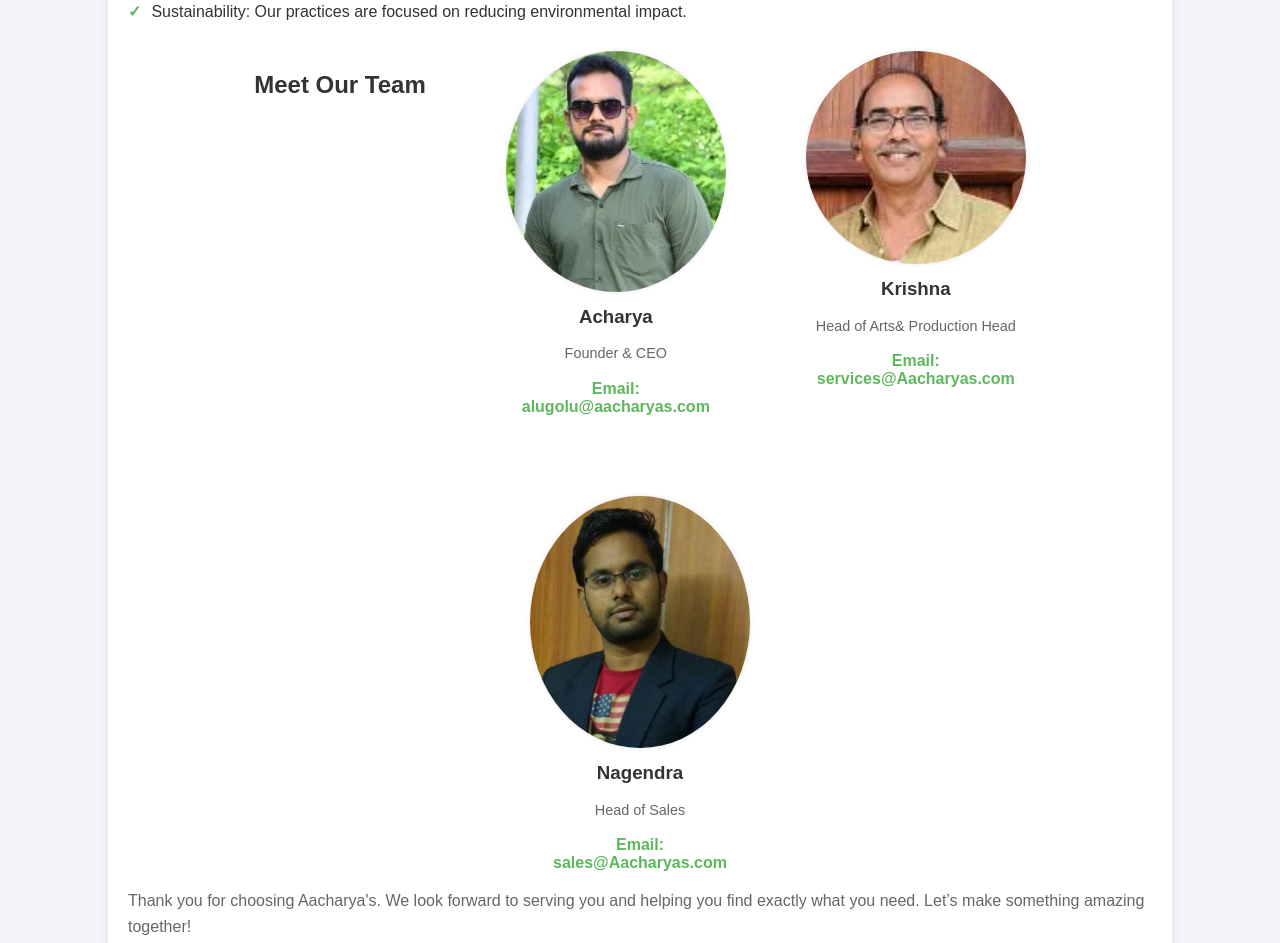
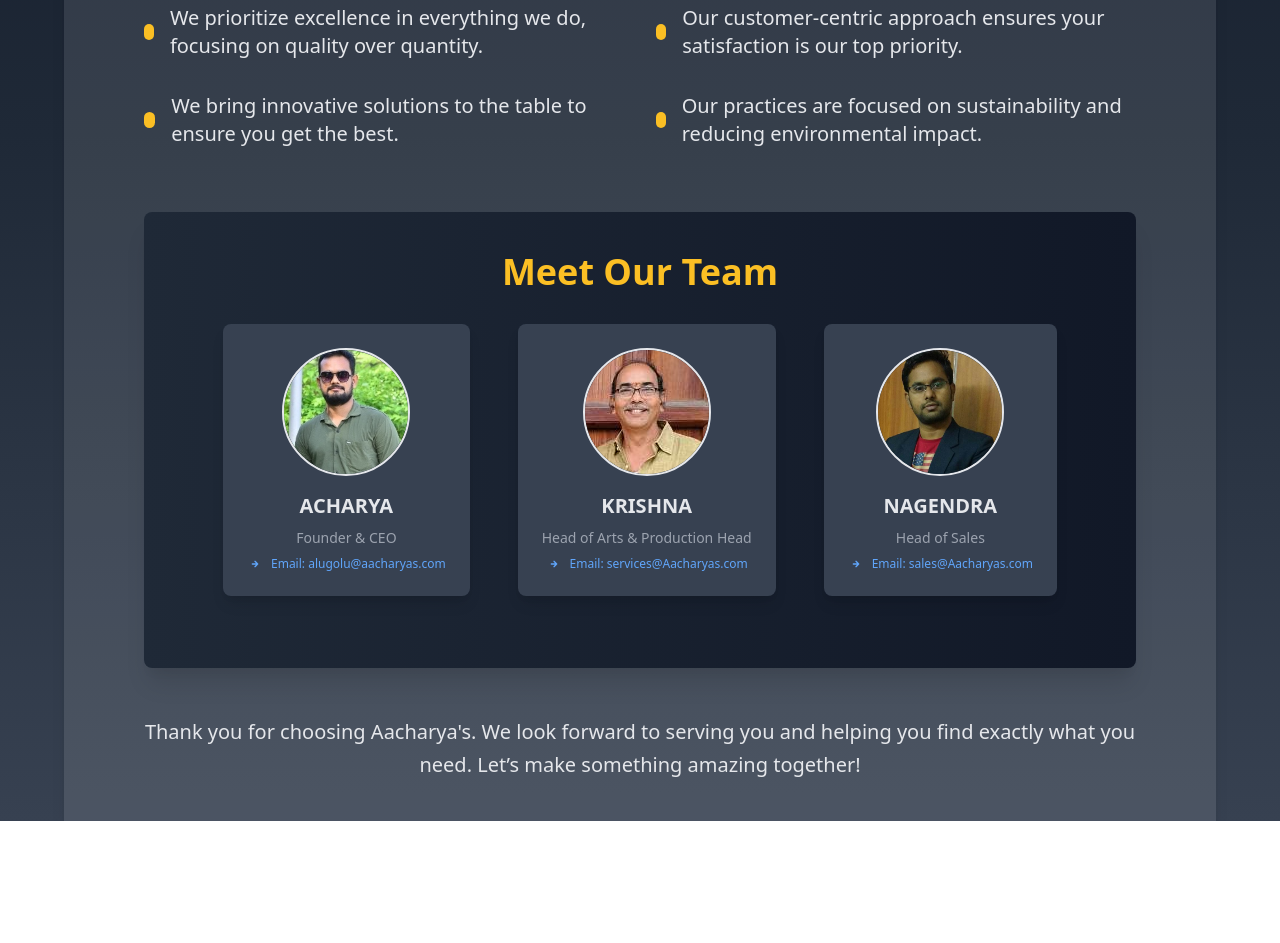
Before and after one commit to satya-n-git/StaticWebPage, a plain HTML site: page AacharyasFurniture/about.html in a window 1280 px wide. Shown: the part 551-1494 px from the top of the page. After the commit the page ends 1372 px from the top, so only its background shows below. Drawn offline with nearby package versions, Linux system fonts and the light colour scheme.

Commit message:
changes to about page

```diff
--- a/AacharyasFurniture/about.html
+++ b/AacharyasFurniture/about.html
@@ -1,165 +1,141 @@
 <!DOCTYPE html>
 <html lang="en">
-<head>
-  <meta charset="UTF-8">
-  <meta name="viewport" content="width=device-width, initial-scale=1.0">
-  <title>About Us - Aacharya's</title>
-  <style>
-    body {
-      font-family: Arial, sans-serif;
-      margin: 0;
-      padding: 0;
-      background-color: #f4f4f9;
-      color: #333;
-    }
+  <head>
+    <meta charset="UTF-8" />
+    <meta name="viewport" content="width=device-width, initial-scale=1.0" />
+    <link
+      href="https://fonts.googleapis.com/css2?family=Poppins:wght@300;400;600&display=swap"
+      rel="stylesheet"
+    />
+    <link
+      href="https://cdn.jsdelivr.net/npm/tailwindcss@2.2.19/dist/tailwind.min.css"
+      rel="stylesheet"
+    />
+    <title>About Us - Aacharya's</title>
+  </head>
+  <body
+    class="font-poppins bg-gradient-to-b from-gray-900 via-gray-800 to-gray-700 text-white"
+  >
+    <div class="min-h-screen flex justify-center items-center">
+      <div class="max-w-6xl mx-4 px-20 pt-6 pb-10 bg-white bg-opacity-10 shadow-lg">
+        <a
+          href="index.html"
+          class="text-blue-400 text-lg font-semibold hover:text-blue-500 mb-6 inline-block"
+        >Back to Home</a>
 
-    .container {
-      max-width: 80%; /* Increased container width */
-      margin: 50px auto;
-      padding: 20px;
-      background: #fff;
-      border-radius: 8px;
-      box-shadow: 0 0 10px rgba(0, 0, 0, 0.1);
-    }
+        <h1 class="text-6xl font-bold text-yellow-400 mb-6 text-center">About Us</h1>
 
-    h1, h2 {
-      text-align: center;
-      color: #333;
-    }
+        <p class="text-xl text-gray-200 leading-relaxed text-left mb-6">
+          Welcome to Aacharya's! We are a passionate and dynamic team driven by
+          the goal of delivering exceptional quality, cutting-edge innovation,
+          and an unwavering commitment to customer satisfaction in every project
+          we undertake. Founded in 2018, our mission has always been to create
+          products and services that stand out and make a meaningful difference.
+        </p>
 
-    p {
-      line-height: 1.6;
-      color: #666;
-    }
+        <div class="mt-10">
+          <h2 class="text-4xl font-bold text-yellow-400 mb-4">Our Mission</h2>
+          <p class="text-gray-200 text-xl leading-relaxed">
+            Our mission is simple: deliver quality and value while fostering
+            sustainable practices. We believe in putting our customers first and
+            crafting products that enrich your daily life.
+          </p>
+        </div>
 
-    .mission, .why-choose-us, .team {
-      margin-top: 30px;
-    }
+        <div class="mt-10">
+          <h2 class="text-4xl font-bold text-yellow-400 mb-6">Why Choose Us?</h2>
+          <div class="grid grid-cols-1 sm:grid-cols-2 gap-8 text-gray-200 text-xl">
+            <div class="flex items-center">
+              <div class="w-4 h-4 bg-yellow-400 rounded-full mr-4"></div>
+              <p>We prioritize excellence in everything we do, focusing on quality over quantity.</p>
+            </div>
+            <div class="flex items-center">
+              <div class="w-4 h-4 bg-yellow-400 rounded-full mr-4"></div>
+              <p>Our customer-centric approach ensures your satisfaction is our top priority.</p>
+            </div>
+            <div class="flex items-center">
+              <div class="w-4 h-4 bg-yellow-400 rounded-full mr-4"></div>
+              <p>We bring innovative solutions to the table to ensure you get the best.</p>
+            </div>
+            <div class="flex items-center">
+              <div class="w-4 h-4 bg-yellow-400 rounded-full mr-4"></div>
+              <p>Our practices are focused on sustainability and reducing environmental impact.</p>
+            </div>
+          </div>
+        </div>
 
-    .why-choose-us ul {
-      list-style-type: none;
-      padding: 0;
-    }
 
-    .why-choose-us ul li {
-      margin-bottom: 10px;
-      display: flex;
-      align-items: center;
-    }
+        <div class="mt-16 p-10 bg-gradient-to-r from-gray-800 to-gray-900 rounded-lg shadow-xl">
+          <h2 class="text-4xl font-bold text-yellow-400 mb-8 text-center">Meet Our Team</h2>
+          <div class="flex justify-center space-x-12 flex-wrap">
 
-    .why-choose-us ul li::before {
-      content: "✓";
-      color: #5cb85c;
-      margin-right: 10px;
-      font-weight: bold;
-    }
+            <div class="text-center max-w-xs bg-gray-700 rounded-lg shadow-lg p-6 hover:shadow-2xl transition-shadow duration-300 transform hover:scale-105 mb-8">
+              <img
+                src="assets/Founders/Aacharya.jpg"
+                alt="Founder Photo"
+                class="w-32 h-32 object-cover rounded-full mb-4 mx-auto border-2 border-gray-200"
+              />
+              <h3 class="text-xl font-semibold text-gray-200  mb-2">ACHARYA</h3>
+              <p class="text-sm text-gray-400 mb-2">Founder & CEO</p>
+              <a
+                href="mailto:alugolu@aacharyas.com"
+                class="text-blue-400 text-xs flex items-center justify-center mt-2 transition-colors duration-300 hover:text-blue-500"
+              >
+                <svg class="w-4 h-4 mr-2" xmlns="http://www.w3.org/2000/svg" fill="none" viewBox="0 0 24 24" stroke="currentColor">
+                  <path stroke-linecap="round" stroke-linejoin="round" stroke-width="2" d="M16 12H8m4-4l4 4-4 4" />
+                </svg>
+                Email: alugolu@aacharyas.com
+              </a>
+            </div>
 
-    .team {
-      display: flex;
-      gap: 80px;
-      justify-content: center;
-      flex-wrap: wrap;
-    }
+            <div class="text-center max-w-xs bg-gray-700 rounded-lg shadow-lg p-6 hover:shadow-2xl transition-shadow duration-300 transform hover:scale-105 mb-8">
+              <img
+                src="assets/Founders/Krishna.jpeg"
+                alt="Co-Founder Photo"
+                class="w-32 h-32 object-cover rounded-full mb-4 mx-auto border-2 border-gray-200"
+              />
+              <h3 class="text-xl font-semibold text-gray-200  mb-2">KRISHNA</h3>
+              <p class="text-sm text-gray-400 mb-2">Head of Arts & Production Head</p>
+              <a
+                href="mailto:services@Aacharyas.com"
+                class="text-blue-400 text-xs flex items-center justify-center mt-2 transition-colors duration-300 hover:text-blue-500"
+              >
+                <svg class="w-4 h-4 mr-2" xmlns="http://www.w3.org/2000/svg" fill="none" viewBox="0 0 24 24" stroke="currentColor">
+                  <path stroke-linecap="round" stroke-linejoin="round" stroke-width="2" d="M16 12H8m4-4l4 4-4 4" />
+                </svg>
+                Email: services@Aacharyas.com
+              </a>
+            </div>
 
-    .team-member {
-      text-align: center;
-      width: 220px; /* Adjusted width for team members */
-    }
+            <div class="text-center max-w-xs bg-gray-700 rounded-lg shadow-lg p-6 hover:shadow-2xl transition-shadow duration-300 transform hover:scale-105 mb-8">
+              <img
+                src="assets/Founders/Nagendra.jpeg"
+                alt="Co-Founder Photo"
+                class="w-32 h-32 object-cover rounded-full mb-4 mx-auto border-2 border-gray-200"
+              />
+              <h3 class="text-xl font-semibold text-gray-200  mb-2">NAGENDRA</h3>
+              <p class="text-sm text-gray-400 mb-2">Head of Sales</p>
+              <a
+                href="mailto:sales@Aacharyas.com"
+                class="text-blue-400 text-xs flex items-center justify-center mt-2 transition-colors duration-300 hover:text-blue-500"
+              >
+                <svg class="w-4 h-4 mr-2" xmlns="http://www.w3.org/2000/svg" fill="none" viewBox="0 0 24 24" stroke="currentColor">
+                  <path stroke-linecap="round" stroke-linejoin="round" stroke-width="2" d="M16 12H8m4-4l4 4-4 4" />
+                </svg>
+                Email: sales@Aacharyas.com
+              </a>
+            </div>
 
-    .team-member img {
-      width: 100%;
-      height: auto;
-      border-radius: 50%;
-      box-shadow: 0 0 5px rgba(0, 0, 0, 0.1);
-    }
+          </div>
+        </div>
 
-    .team-member h3 {
-      margin: 10px 0 5px;
-      color: #333;
-    }
 
-    .team-member p {
-      font-size: 0.9rem;
-      color: #666;
-    }
-
-    .team-member a {
-      display: block;
-      color: #5cb85c;
-      text-decoration: none;
-      font-weight: bold;
-      margin-top: 5px;
-    }
-
-    .back-home-button {
-      display: inline-block;
-      padding: 10px 20px;
-      margin-top: 20px;
-      background-color: #5cb85c;
-      color: #fff;
-      text-align: center;
-      border-radius: 5px;
-      text-decoration: none;
-      font-weight: bold;
-      transition: background-color 0.3s ease;
-    }
-
-    .back-home-button:hover {
-      background-color: #4cae4c;
-    }
-
-  </style>
-</head>
-<body>
-
-  <div class="container">
-    <a href="index.html" class="back-home-button">Back to Home</a>
-    <h1>About Us</h1>
-    <p>Welcome to Aacharya's! We are a passionate team dedicated to delivering quality, innovation, and customer satisfaction in every aspect of our business. Established in 2018, we are committed to creating products/services that make a difference.</p>
-
-    <div class="mission">
-      <h2>Our Mission</h2>
-      <p>Our mission is simple: deliver quality and value while fostering sustainable practices. We believe in putting our customers first and crafting products that enrich your daily life.</p>
-    </div>
-
-    <div class="why-choose-us">
-      <h2>Why Choose Us?</h2>
-      <ul>
-        <li>Quality Over Quantity: We prioritize excellence in everything we do.</li>
-        <li>Customer-Centric Approach: We treat each customer with care, making your satisfaction our top priority.</li>
-        <li>Innovative Solutions: We bring fresh ideas to the table to ensure you get the best.</li>
-        <li>Sustainability: Our practices are focused on reducing environmental impact.</li>
-      </ul>
-    </div>
-
-    <div class="team">
-      <h2>Meet Our Team</h2>
-      <div class="team-member">
-        <img src="assets/Founders/Aacharya.jpg" alt="Founder Photo">
-        <h3>Acharya</h3>
-        <p>Founder & CEO</p>
-        <a href="mailto:alugolu@aacharyas.com">Email: alugolu@aacharyas.com</a>
-        <!--<p>Phone: </p> -->
-      </div>
-
-      <div class="team-member">
-        <img src="assets/Founders/Krishna.jpeg" alt="Co-Founder Photo">
-        <h3>Krishna</h3>
-        <p>Head of Arts& Production Head</p>
-        <a href="mailto:services@Aacharyas.com">Email: services@Aacharyas.com</a>
-        <!--<p>Phone: </p> -->
-      </div>
-	  <div class="team-member">
-        <img src="assets/Founders/Nagendra.jpeg" alt="Co-Founder Photo">
-        <h3>Nagendra</h3>
-        <p>Head of Sales</p>
-        <a href="mailto:sales@Aacharyas.com">Email: sales@Aacharyas.com</a>
-        <!--<p>Phone: </p> -->
+        <p class="text-center text-gray-200 text-xl leading-relaxed mt-12">
+          Thank you for choosing Aacharya's. We look forward to serving you and
+          helping you find exactly what you need. Let’s make something amazing
+          together!
+        </p>
       </div>
     </div>
-
-    <p>Thank you for choosing Aacharya's. We look forward to serving you and helping you find exactly what you need. Let’s make something amazing together!</p>
-  </div>
-
-</body>
+  </body>
 </html>
--- a/AacharyasFurniture/assets/css/style.css
+++ b/AacharyasFurniture/assets/css/style.css
@@ -39,7 +39,7 @@ font-family: 'Roboto', sans-serif;
 	box-sizing:border-box;
 }
 body{
-	font-family: 'Roboto', sans-serif;
+	font-family: 'Poppins', sans-serif;
 	font-size:16px;
 	color:#a09e9c;
 	background: #fff;
```
Also changed, not shown: AacharyasFurniture/index.html (+1 -0 lines).
